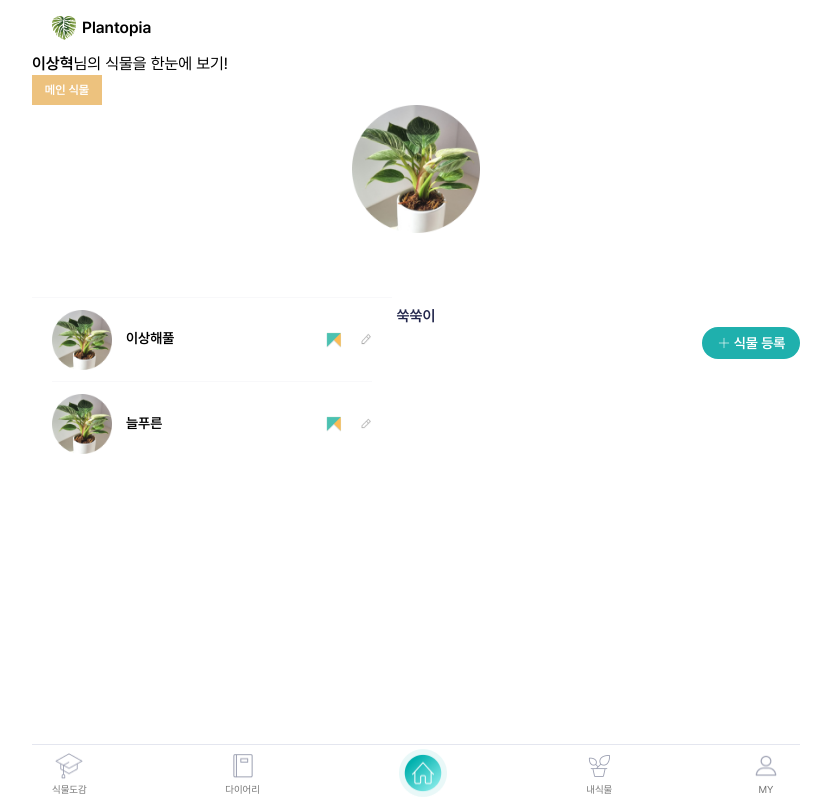
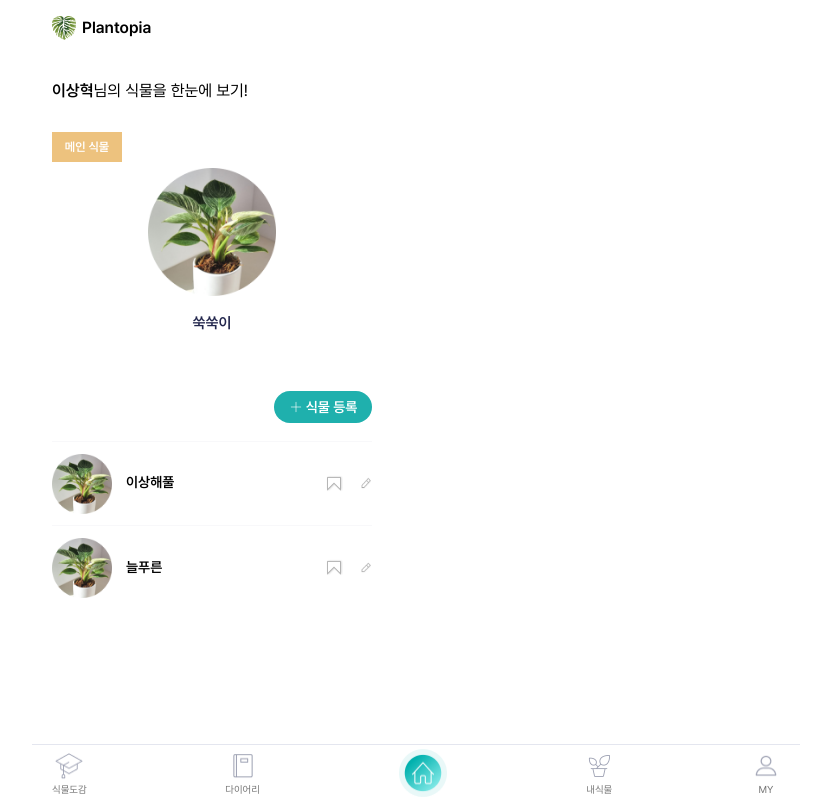
Before and after one commit to kes-knows-nothing/plantopia, a React app: page /myplant in a window 1280 px wide. Shown: the whole page, without its empty margins (224-1055 px from the left). Built offline with nearby package versions, Linux system fonts and the light colour scheme; the HTML template or start-up script is replaced by a standard one.

Commit message:
내식물 메인페이지

```diff
--- a/src/pages/MyPlantPage/MyPlantPage.tsx
+++ b/src/pages/MyPlantPage/MyPlantPage.tsx
@@ -1,14 +1,14 @@
-import './myplant.scss';
-import Header from '../../components/header/Header';
-import Footer from '../../components/footer/Footer';
+import './myPlantPage.scss';
+import Header from '@/components/header/Header';
+import Footer from '@/components/footer/Footer';
 import ellipseImage from './img/Ellipse_200.png';
-import plusIcon from '../../assets/images/icons/ph_plus-light.png';
+import plusIcon from '@/assets/images/icons/ph_plus-light.png';
 import MyPlantList from '@/pages/MyPlantPage/components/SubPlantList';
 
 const dummyData = [
   {
     name: '이상혁',
-    mainPlant: '쑥쑥이',
+    mainPlantName: '쑥쑥이',
     imgUrl: ellipseImage,
   },
 ];
@@ -17,26 +17,28 @@ const MyPlantPage = () => {
   return (
     <>
       <Header />
-      <p className="my_plant_info_message">
-        <span className="username">{dummyData[0].name}</span>님의 식물을 한눈에
-        보기!
-      </p>
+
       <div className="main_plant_info_box">
-        <p className="main_plant_head">메인 식물</p>
+        <p className="my_plant_info_message">
+          <span className="username">{dummyData[0].name}</span>님의 식물을
+          한눈에 보기!
+        </p>
         <div className="main_plant_main_data">
+          <p className="main_plant_head">메인 식물</p>
           <img
             className="main_plant_img"
             src={dummyData[0].imgUrl}
             alt="mainPlantImg"
           />
-          <p className="main_plant_name">{dummyData[0].mainPlant}</p>
+          <p className="main_plant_name">{dummyData[0].mainPlantName}</p>
         </div>
         <p className="plant_plus_btn">
           <img src={plusIcon} alt="plusIcon" className="plant_plus_icon" />
           식물 등록
         </p>
+        <MyPlantList />
       </div>
-      <MyPlantList />
+
       <Footer />
     </>
   );
--- a/src/pages/MyPlantPage/components/SubPlantList.tsx
+++ b/src/pages/MyPlantPage/components/SubPlantList.tsx
@@ -1,3 +1,4 @@
+import { useState } from 'react';
 import '@/pages/MyPlantPage/components/subplantlist.scss';
 import plusIcon from '@/assets/images/icons/ph_plus-light.png';
 import mainPlantTrueIcon from '@/assets/images/icons/main_plant_true_icon.png';
@@ -22,6 +23,7 @@ const dummyData = [
 
 const SubPlantList = () => {
   // const [plantData, setPlantData] = useState<dummyData[]>([])
+  const [isMainPlant, setIsMainPlant] = useState<boolean>();
   return (
     <div className="subplant_container">
       {dummyData.map((plantData: dummyData, idx: number) => (
@@ -37,7 +39,7 @@ const SubPlantList = () => {
           <div className="main_check_and_edit">
             <img
               className="mainPlantOrNot"
-              src={mainPlantTrueIcon}
+              src={isMainPlant ? mainPlantTrueIcon : mainPlantFalseIcon}
               alt="mainPlantOrNotImg"
             />
             <img src={myPlantEditIcon} alt="EditPlantImg" />
--- a/src/pages/MyPlantPage/components/subplantlist.scss
+++ b/src/pages/MyPlantPage/components/subplantlist.scss
@@ -1,11 +1,11 @@
 .subplant_container {
   font-family: 'Pretendard', Arial, sans-serif;
-  width: 36rem;
+  width: 32rem;
   border-top: 1px solid #f8f8fa;
   display: flex;
   flex-direction: column;
   align-items: center;
-
+  margin-top: 1.8rem;
   :last-child {
     border-bottom: none;
   }
--- a/src/pages/MyPlantPage/myplant.scss
+++ b/src/pages/MyPlantPage/myPlantPage.scss
@@ -1,46 +1,36 @@
+.main_plant_info_box {
+  height: 72.2rem;
+  width: 36rem;
+  padding: 0 2rem;
+}
+
 .my_plant_info_message {
   height: 1.9rem;
   width: 20rem;
   font-family: 'Pretendard', Arial, sans-serif;
   font-weight: 400;
   font-size: 1.6rem;
+  margin-top: 2.7rem;
   > span {
     font-weight: 700;
   }
 }
 
-.main_plant_info_box {
+.main_plant_main_data {
+  display: flex;
+  flex-direction: column;
+  margin-top: 3rem;
+  width: 32rem;
   height: 22.2rem;
-  width: 100%;
-  > .main_plant_head {
-    height: 3rem;
-    width: 7rem;
-    background-color: #edc27e;
-    display: flex;
-    justify-content: center;
-    align-items: center;
-    font-family: 'Pretendard', Arial, sans-serif;
-    font-weight: 600;
-    font-size: 1.2rem;
-    color: #ffffff;
-  }
-  > .main_plant_main_data {
-    width: 100%;
-    height: 100%;
-    display: flex;
-    flex-direction: column;
-    justify-content: space-between;
-    align-items: center;
-  }
-}
 
-.main_plant_main_data {
-  width: 3.9rem;
-  height: 1.8rem;
+
   > .main_plant_img {
     width: 12.8rem;
     height: 12.8rem;
+    margin: 0 auto;
+    margin-top: 0.6rem;
   }
+
   > .main_plant_name {
     width: 3.9rem;
     height: 1.8rem;
@@ -48,7 +38,22 @@
     font-size: 1.5rem;
     font-weight: 700;
     color: #22264c;
+    margin: 0 auto;
+    margin-top: 2rem;
   }
+}
+
+.main_plant_head {
+  height: 3rem;
+  width: 7rem;
+  background-color: #edc27e;
+  display: flex;
+  justify-content: center;
+  align-items: center;
+  font-family: 'Pretendard', Arial, sans-serif;
+  font-weight: 600;
+  font-size: 1.2rem;
+  color: #ffffff;
 }
 
 .plant_plus_btn {
@@ -64,6 +69,7 @@
   font-size: 1.4rem;
   color: #ffffff;
   margin-left: auto;
+  margin-top: 3.7rem;
   > img {
     width: 1.4rem;
     margin-right: 0.3rem;
```
